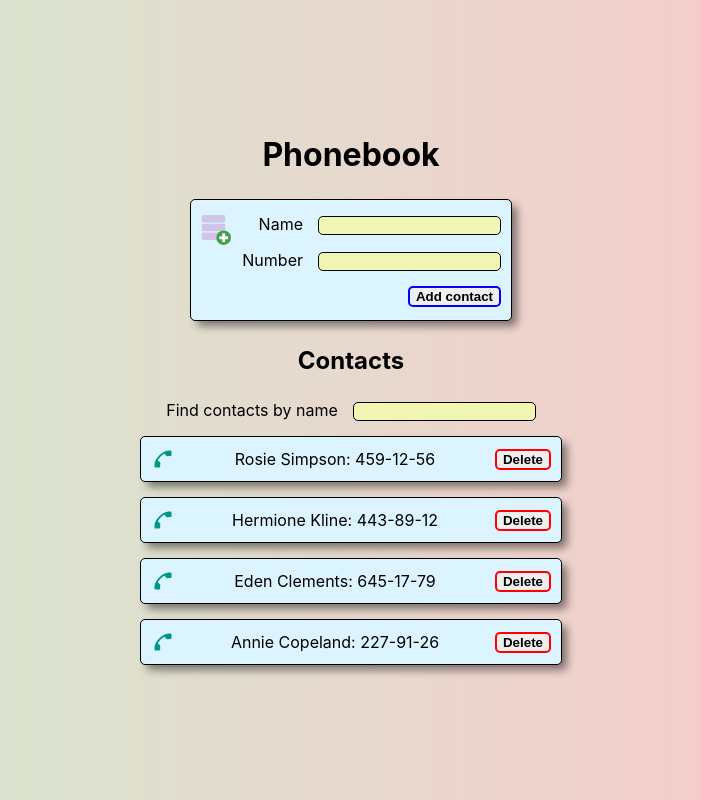
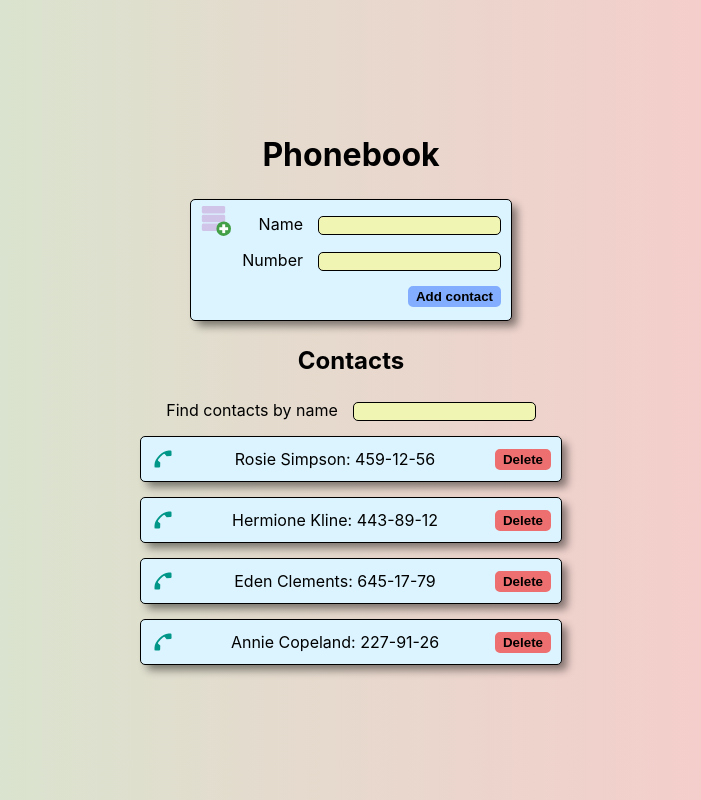
Before and after one commit to Stylize-K/goit-react-hw-02-phonebook, a React (Create React App) app: page / in a window 1280 px wide. Shown: the whole page, without its empty margins (289-990 px from the left). Built offline with nearby package versions, Linux system fonts and the light colour scheme.

Commit message:
Add some styles

```diff
--- a/src/components/ContactForm/ContactForm.module.css
+++ b/src/components/ContactForm/ContactForm.module.css
@@ -25,11 +25,17 @@
   background-color: #f1f5b4;
   border: 1px solid black;
 }
+
+.input:hover,
+.input:focus {
+  border: 1px solid red;
+}
 .button_add {
   cursor: pointer;
-  border: 2px solid rgb(4, 0, 255);
+  border: 2px solid rgb(131, 174, 255);
   border-radius: 5px;
   font-weight: 700;
+  background-color: rgb(131, 174, 255);
 }
 
 .button_add:hover,
@@ -44,6 +50,6 @@
 
 .icon {
   position: absolute;
-  top: 10px;
+  top: 1px;
   left: 5px;
 }
--- a/src/components/ContactListItem/ContactListItem.module.css
+++ b/src/components/ContactListItem/ContactListItem.module.css
@@ -22,9 +22,10 @@
 
 .button_delete {
   cursor: pointer;
-  border: 2px solid red;
+  border: 2px solid rgb(238, 111, 111);
   border-radius: 5px;
   font-weight: 700;
+  background-color: rgb(238, 111, 111);
 }
 
 .button_delete:hover,
--- a/src/components/Filter/Filter.module.css
+++ b/src/components/Filter/Filter.module.css
@@ -8,3 +8,8 @@
   background-color: #f1f5b4;
   border: 1px solid black;
 }
+
+.input:hover,
+.input:focus {
+  border: 1px solid red;
+}
```
